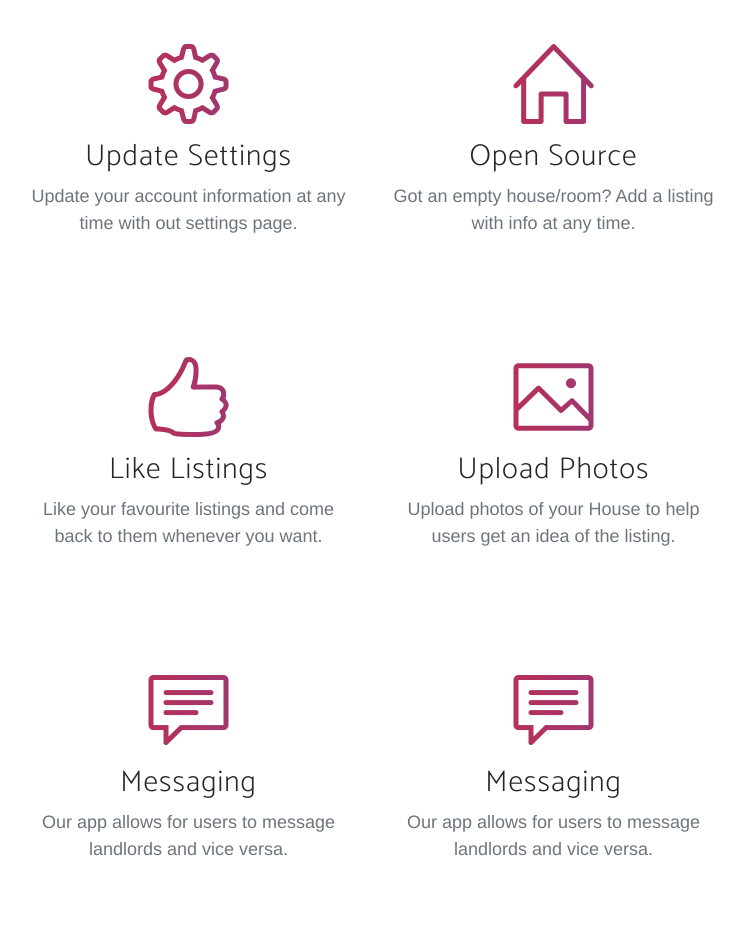
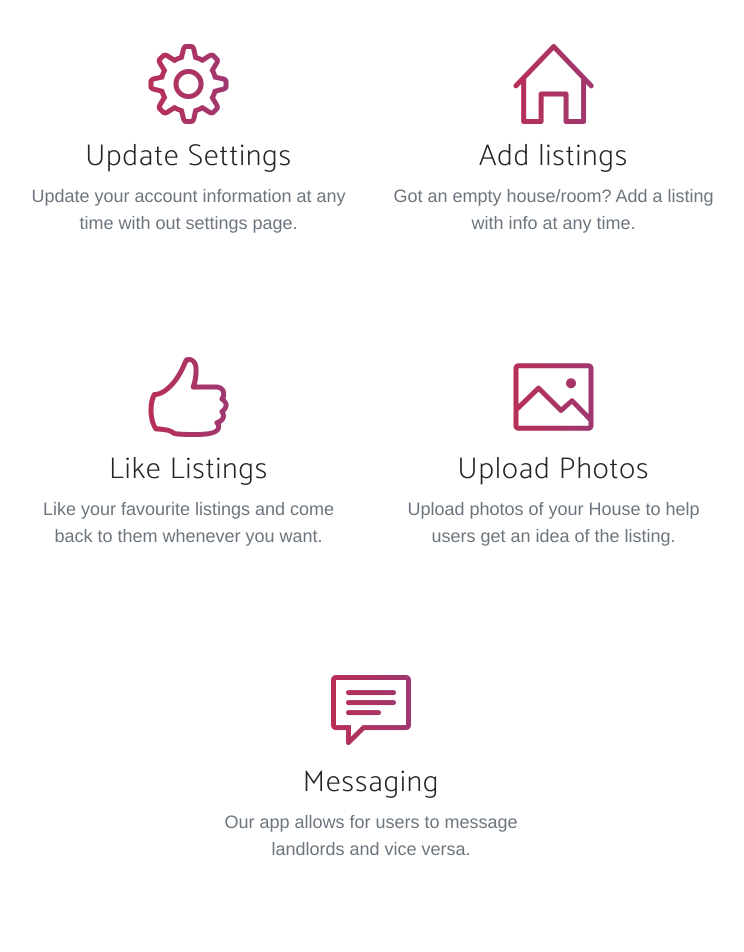
Before and after one commit to group13Android/househunter, a plain HTML site: page index.html in a window 1280 px wide. Shown: the part 1780-2732 px from the top of the page, without its empty margins (269-1013 px from the left). Drawn offline with nearby package versions, Linux system fonts and the light colour scheme; a web font is replaced by a local one.

Commit message:
updated index.

```diff
--- a/index.html
+++ b/index.html
@@ -4,7 +4,7 @@
 <head>
     <meta charset="utf-8">
     <meta name="viewport" content="width=device-width, initial-scale=1.0, shrink-to-fit=no">
-    <title>Home - Brand</title>
+    <title>House Hunter</title>
     <link rel="stylesheet" href="assets/bootstrap/css/bootstrap.min.css">
     <link rel="stylesheet" href="https://fonts.googleapis.com/css?family=Lato">
     <link rel="stylesheet" href="https://fonts.googleapis.com/css?family=Catamaran:100,200,300,400,500,600,700,800,900">
@@ -91,7 +91,7 @@
                             </div>
                             <div class="col-lg-6">
                                 <div class="feature-item"><i class="icon-home text-primary"></i>
-                                    <h3>Open Source</h3>
+                                    <h3>Add listings</h3>
                                     <p class="text-muted">Got an empty house/room? Add a listing with info at any time.</p>
                                 </div>
                             </div>
@@ -105,12 +105,6 @@
                                 <div class="feature-item"><i class="icon-picture text-primary"></i>
                                     <h3>Upload Photos</h3>
                                     <p class="text-muted">Upload photos of your House to help users get an idea of the listing.</p>
-                                </div>
-                            </div>
-                            <div class="col-lg-6">
-                                <div class="feature-item"><i class="icon-speech text-primary"></i>
-                                    <h3>Messaging</h3>
-                                    <p class="text-muted">Our app allows for users to message landlords and vice versa.</p>
                                 </div>
                             </div>
                             <div class="col-lg-6">
```
